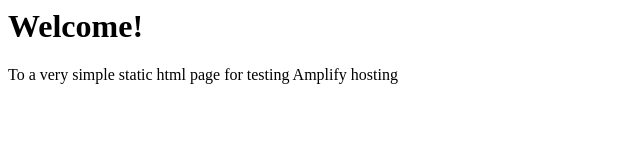
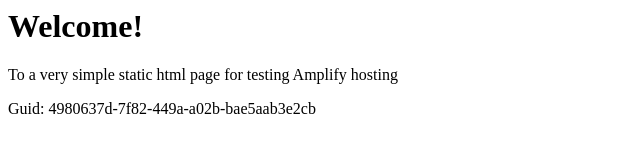
Before and after one commit to aws-aemilia-arn/Github-PR-Commit-Integration-Test-DoNotTouch-GitH-MJCD6L4M-v1-preprod-eu-north-1, a website: page src/index.html in a window 1280 px wide. Shown: the whole page, without its empty margins (0-640 px from the left). Drawn offline with Linux system fonts and the light colour scheme.

Commit message:
commit from integ tests

```diff
--- a/src/index.html
+++ b/src/index.html
@@ -1,3 +1,5 @@
+
+
 <html lang="en">
 
 <head>
@@ -10,6 +12,6 @@
 <body>
     <h1>Welcome!</h1>
     <p>To a very simple static html page for testing Amplify hosting</p>
-</body>
+    <p>Guid: 4980637d-7f82-449a-a02b-bae5aab3e2cb</p></body>
 
 </html>
```
